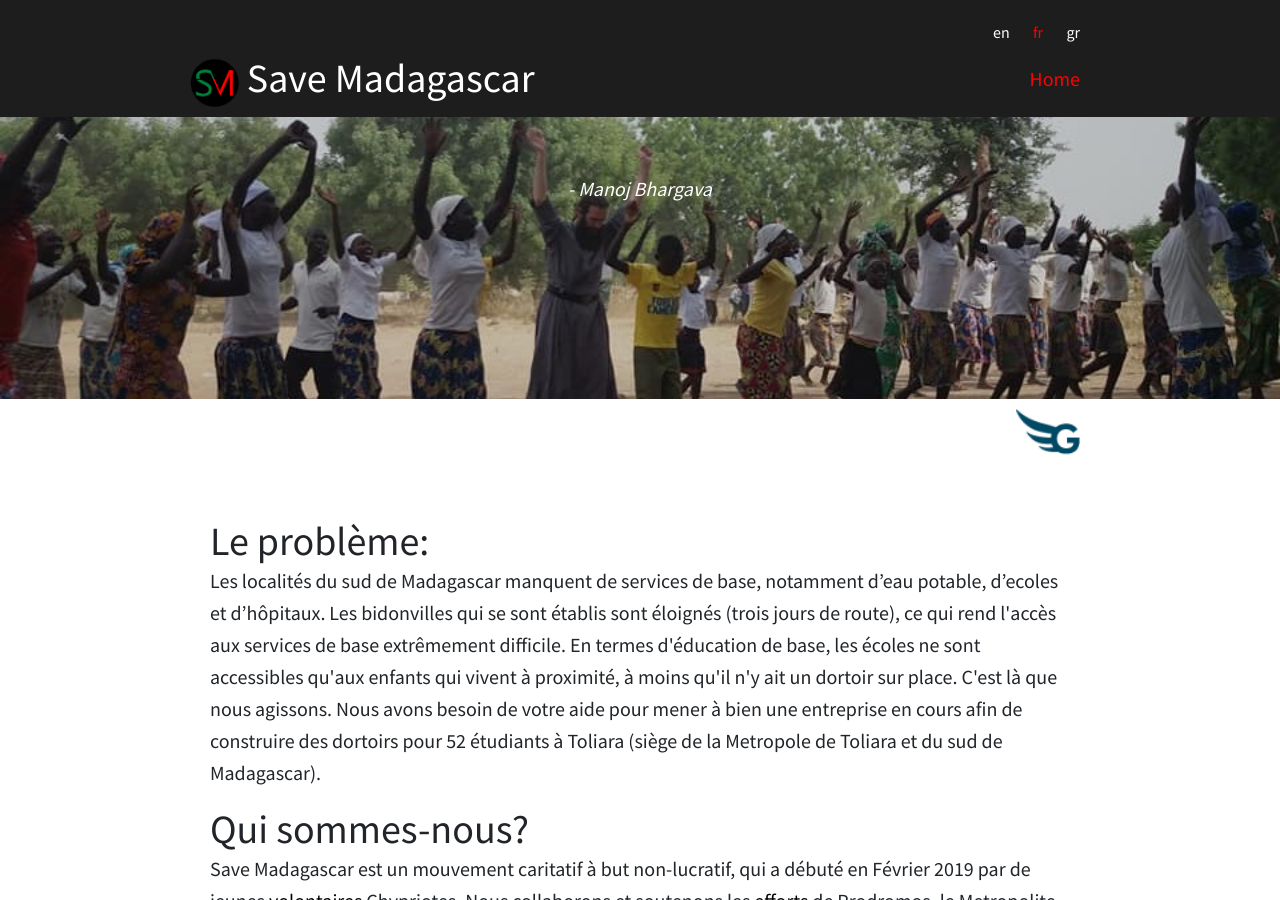
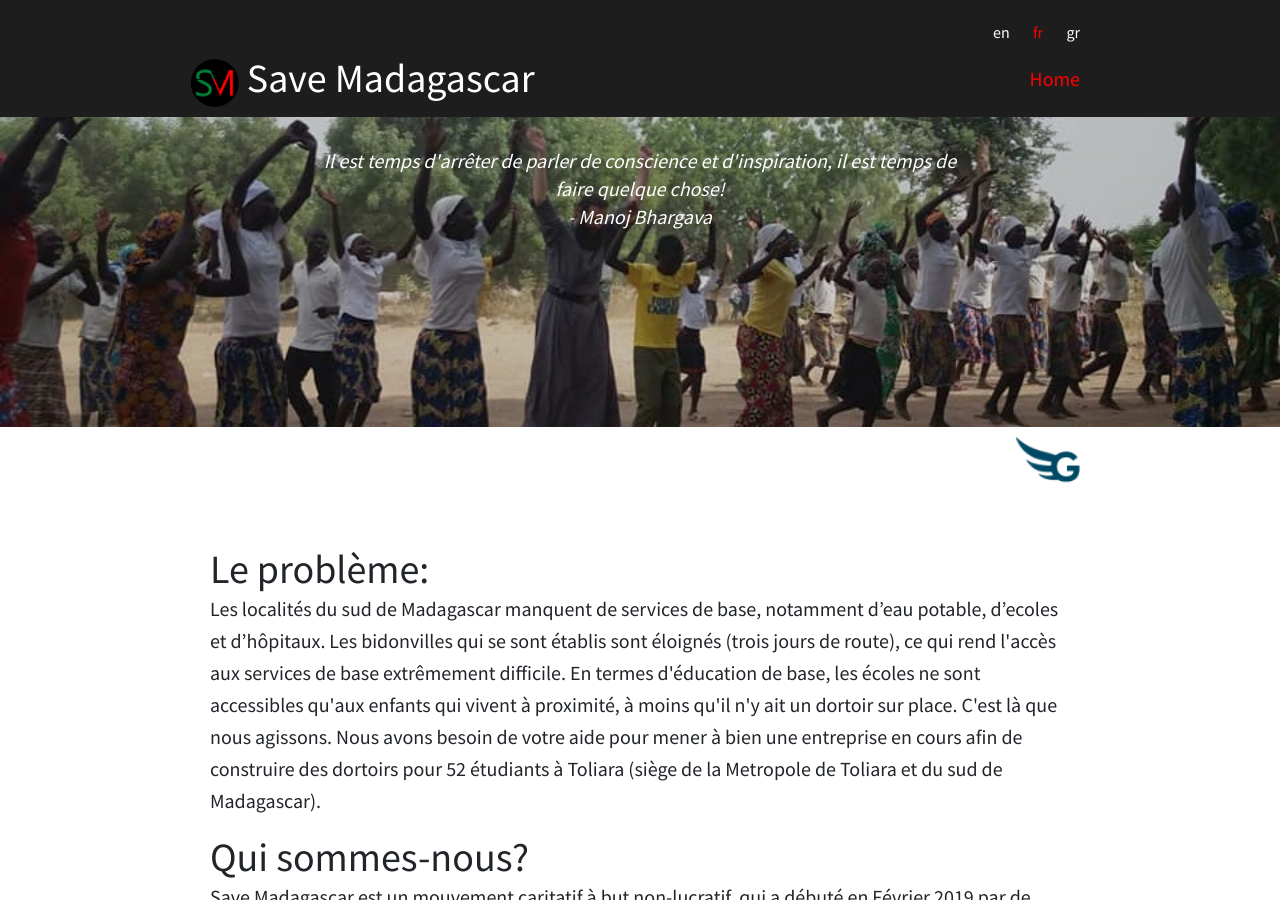
Before and after one commit to at07cm1/smadagascar_site, a Jekyll site: the page built from index_fr.html, in a window 1280 px wide and 900 px high. Built offline with Jekyll 4.4.1, drawn with Linux system fonts in a browser that asks for light colours.

Commit message:
added translations

```diff
--- a/_data/translations.yml
+++ b/_data/translations.yml
@@ -8,3 +8,8 @@ gr:
   updates: Δράσεις
   more: Διάβασε περισσότερα
   quote: Ήρθε η ώρα να σταματήσουμε να μιλάμε για ευαισθητοποίηση και έμπνευση, ήρθε η ώρα να λάβουμε δράση!
+fr:
+  stories: Histoires
+  updates: Actions
+  more: Lire la suite
+  quote: Il est temps d'arrêter de parler de conscience et d'inspiration, il est temps de faire quelque chose!
```
